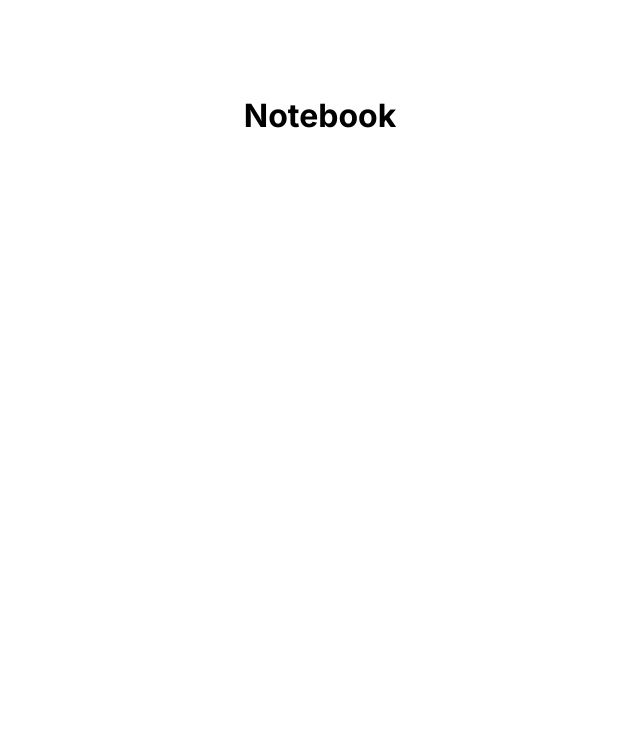
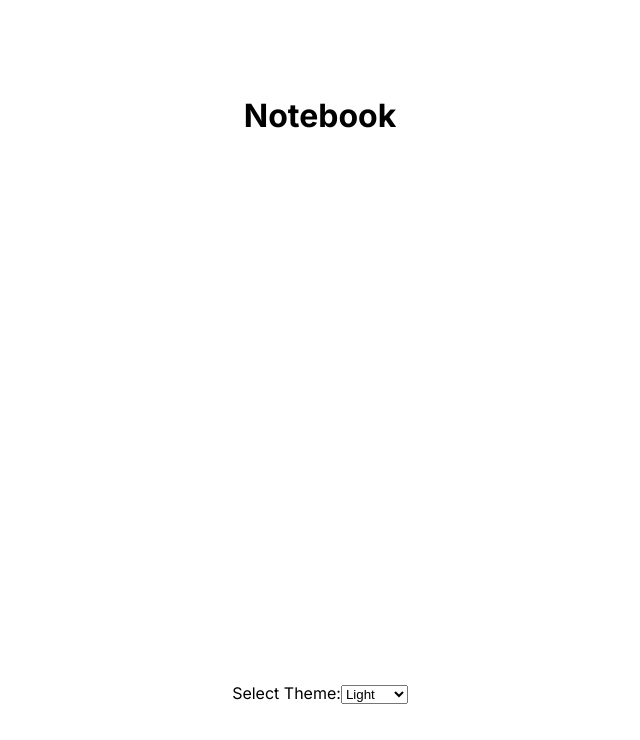
Before and after one commit to Wolleys/notebook, a Next.js app: page / in a window 1280 px wide. Shown: the top 740 px of the page, without its empty margins (320-960 px from the left). Built offline with nearby package versions, Linux system fonts and the light colour scheme.

Commit message:
Add themeSwitch component

```diff
--- a/app/globals.css
+++ b/app/globals.css
@@ -1,9 +1,12 @@
 :root {
-  --max-width: 1100px;
-  --border-radius: 12px;
-  --font-mono: ui-monospace, Menlo, Monaco, "Cascadia Mono", "Segoe UI Mono",
-    "Roboto Mono", "Oxygen Mono", "Ubuntu Monospace", "Source Code Pro",
-    "Fira Mono", "Droid Sans Mono", "Courier New", monospace;
+  /* Body background color */
+  --bodyBgColor-dark: #020617;
+  --bodyBgColor-light: #ffffff;
+  --bodyBgColor: var(--bodyBgColor-light);
+}
+
+[data-theme="dark"] {
+  --bodyBgColor: var(--bodyBgColor-dark);
 }
 
 * {
@@ -18,6 +21,10 @@ body {
   overflow-x: hidden;
 }
 
+body {
+  background: var(--bodyBgColor);
+}
+
 a {
   color: inherit;
   text-decoration: none;
--- a/app/home.tsx
+++ b/app/home.tsx
@@ -1,10 +1,12 @@
 import { FC } from "react";
 import styles from "./page.module.css";
+import ThemeSwitch from "@/components/themeSwitch";
 
 const Home: FC = () => {
   return (
     <main className={styles.main}>
       <h1>Notebook</h1>
+      <ThemeSwitch />
     </main>
   );
 };
--- a/app/layout.tsx
+++ b/app/layout.tsx
@@ -1,19 +1,26 @@
 import "./globals.css";
-import { ReactNode } from "react";
+import { FC, ReactNode } from "react";
+import Providers from "./providers";
 import type { Metadata } from "next";
 import { Inter } from "next/font/google";
 
 const inter = Inter({ subsets: ["latin"] });
+
+interface RootLayoutProps {
+  children: ReactNode;
+}
 
 export const metadata: Metadata = {
   title: "Notebook",
   description: "Notebook app",
 };
 
-const RootLayout = ({ children }: { children: ReactNode }) => {
+const RootLayout: FC<RootLayoutProps> = ({ children }) => {
   return (
-    <html lang="en">
-      <body className={inter.className}>{children}</body>
+    <html lang="en" suppressHydrationWarning>
+      <body className={inter.className}>
+        <Providers>{children}</Providers>
+      </body>
     </html>
   );
 };
--- /dev/null
+++ b/app/providers.tsx
@@ -0,0 +1,18 @@
+"use client";
+
+import { FC, ReactNode } from "react";
+import { ThemeProvider } from "next-themes";
+
+interface ProvidersProps {
+  children: ReactNode;
+}
+
+const Providers: FC<ProvidersProps> = ({ children }) => {
+  return (
+    <ThemeProvider attribute="data-theme" defaultTheme="light">
+      {children}
+    </ThemeProvider>
+  );
+};
+
+export default Providers;
--- /dev/null
+++ b/components/themeSwitch/index.tsx
@@ -0,0 +1,25 @@
+"use client";
+
+import { useTheme } from "next-themes";
+import { FC, ChangeEvent } from "react";
+
+const ThemeSwitch: FC = () => {
+  const { theme, setTheme } = useTheme();
+
+  const handleChange = (e: ChangeEvent<HTMLSelectElement>) => {
+    setTheme(e.target.value);
+  };
+
+  return (
+    <div>
+      <label htmlFor="theme-select">Select Theme:</label>
+      <select id="theme-select" value={theme} onChange={handleChange}>
+        <option value="system">System</option>
+        <option value="dark">Dark</option>
+        <option value="light">Light</option>
+      </select>
+    </div>
+  );
+};
+
+export default ThemeSwitch;
```
